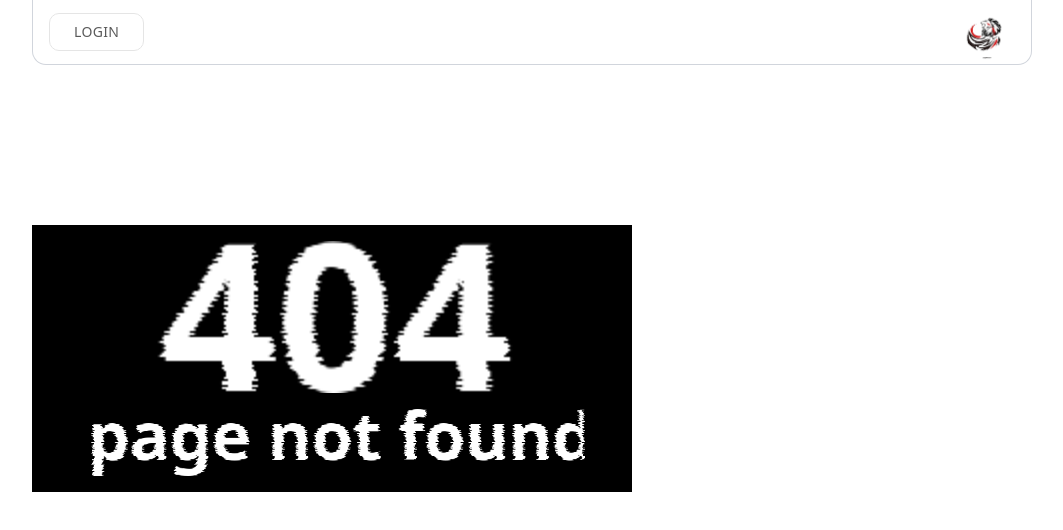
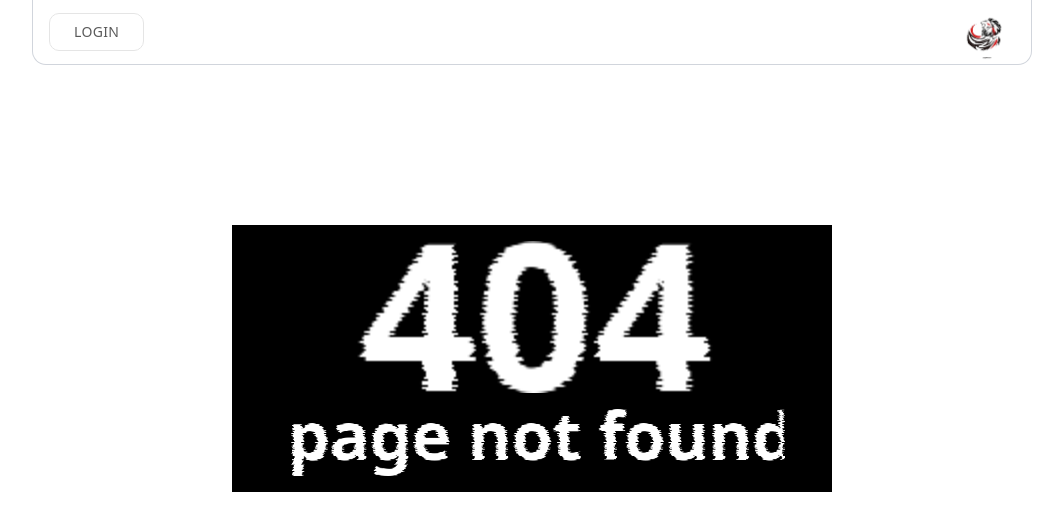
Before and after one commit to 10uay/test-ahmad, a React (Vite) app: page /404 in a window 1280 px wide. Shown: the top 530 px of the page, without its empty margins (108-1171 px from the left). Built offline with nearby package versions, Linux system fonts and the light colour scheme.

Commit message:
14-06-2025

```diff
--- a/src/pages/404/PageNotFound.tsx
+++ b/src/pages/404/PageNotFound.tsx
@@ -2,10 +2,10 @@ import FuzzyText from "@/components/bits/TextAnimations/FuzzyText/FuzzyText";
 
 export default function PageNotFound() {
   return (
-    <div className="bg-black mt-40 p-4 flex flex-col sm:max-w-[600px] max-w-[220px]">
+    <div className="bg-black mt-40 p-4 flex flex-col sm:max-w-[600px] max-w-[220px] container mx-auto">
       <FuzzyText
         baseIntensity={0.1}
-        className=" pb-4">
+        className="pb-4">
         404
       </FuzzyText>
 
```
